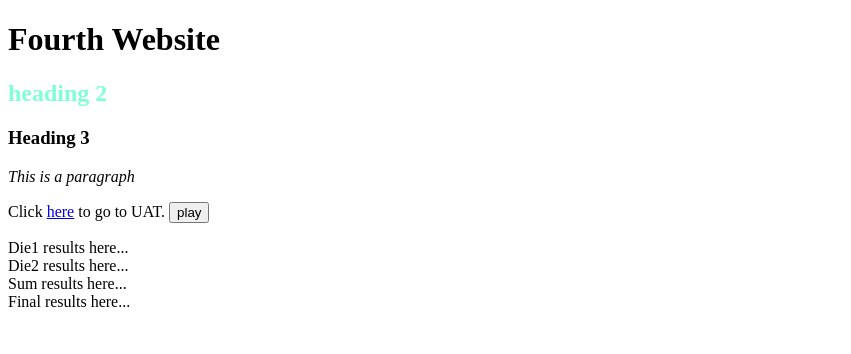
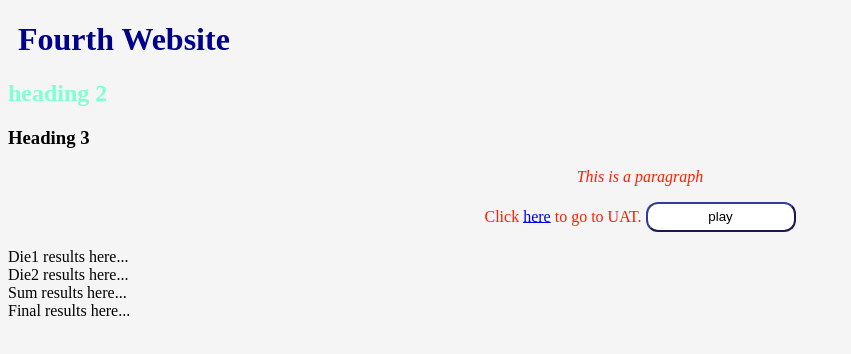
Before and after one commit to ssargent-uat/javascript3, a website: page functions.html in a window 1280 px wide. Shown: the whole page, without its empty margins (0-851 px from the left). Drawn offline with Linux system fonts and the light colour scheme.

Commit message:
now Im just messing around

```diff
--- a/functions.html
+++ b/functions.html
@@ -9,7 +9,7 @@
     <script src="craps.js"></script>
 </head>
 <body>
-<link rel="stylesheet" type="text/css" href="main.css">
+<link rel="stylesheet" type="text/css" href="first_css.css">
    <h1>  Fourth Website     </h1>
     <h2 style = color:aquamarine> heading 2
         <h3> <b>  Heading 3 </b> </h3>
```
